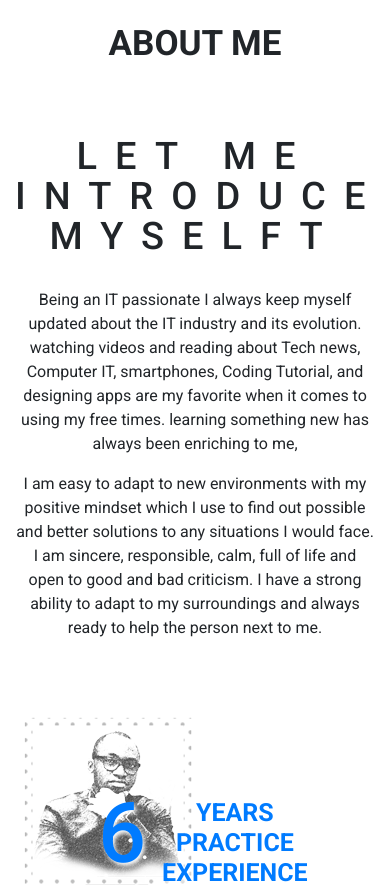
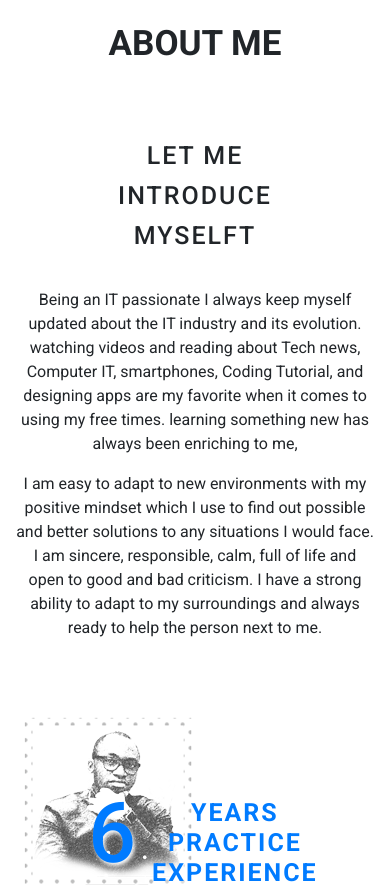
Before and after one commit to nasibudesign/nastech, a plain HTML site: page index.html in a window 390 px wide. Shown: the part 780-1671 px from the top of the page. Drawn offline with nearby package versions, Linux system fonts and the light colour scheme; a script that the page names is missing.

Commit message:
perfect about me area

```diff
--- a/style.css
+++ b/style.css
@@ -278,6 +278,11 @@ p.para{
         text-align: center;
         padding: 3rem 0;
     }
+    .about-area h2 > span{
+        font-size: 25px;
+        letter-spacing: 2px;
+
+    }
     .years-area{
         height: 200px;
         padding-left: 0;
```
